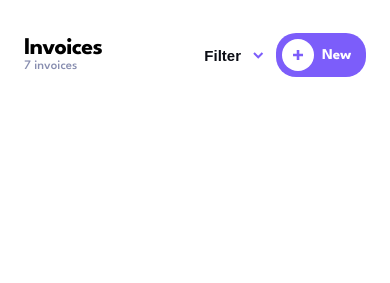
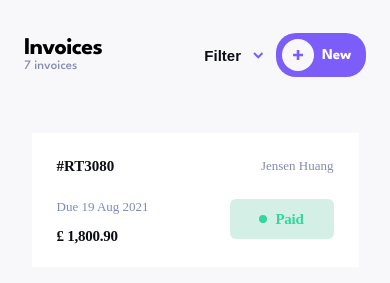
Before and after one commit to TemuriTsutskiridze/invoice-app-team-team-9, a plain HTML site: page index.html in a window 390 px wide. Shown: the part 75-358 px from the top of the page. Drawn offline with Linux system fonts and the light colour scheme.

Commit message:
completed main page for mobile responsive

```diff
--- a/index.html
+++ b/index.html
@@ -4,27 +4,24 @@
     <meta charset="UTF-8" />
     <meta name="viewport" content="width=device-width, initial-scale=1.0" />
     <link rel="stylesheet" href="./shared/header.css" />
-    <link rel="stylesheet" href="./styles.css" />
+    <link rel="stylesheet" href="styles.css" />
     <script src="./script.js" defer></script>
     <title>Document</title>
   </head>
+
   <body>
+
     <header>
-
       <div class="header-div">
          <div class="header-logo">
            <img src="./assets/logo.svg" alt="icon">
          </div>
-
-
           <img class="moon" src="./assets/icon-moon.svg" alt="icon-moon">
           <div class="avatar-cont">
             <img class="avatar" src="./assets/image-avatar.jpg" alt="image-avatar">
           </div>
-
-
-
       </div>
+      <!-- aqamde aris mobail versiis headeris divi, romeli unda gadavitano marcxena mxares tabze da desktopbze -->
 
 <div class="header-main">
   <div class="invoices">
@@ -41,16 +38,31 @@
 
      <p>New</p>
     </div>
+</div>
+    </header>
 
-</div>
+    <main>
+     <div class="invoice1">
+      <div class="code-name">
+        <span>#RT3080</span>
+        <p>Jensen Huang</p>
+      </div>
+      <div class="invoice-secondary-source">
+        <div class="date-price">
+          <span>Due  19 Aug 2021</span>
+          <p>£ 1,800.90</p>
+        </div>
+        <div class="pay-div">
+          <div class="oval-pay">
+            <div class="oval"></div>
+            <p>Paid</p>
+          </div>
+        </div>
+      </div>
 
-
-
-
-
-
-    </header>
-    <main></main>
+     </div>
+<!-- everything about invoices is up -->
+    </main>
     <!-- ინვოისების ჩამონათვალის სტრუქტურა დაწერეთ ამ კომენტარის მაღლა -->
 
     <!-- ინვოისის შექმნის სტრუქტურა დაწერეთ ამ კომენტარის ქვევით -->
--- a/shared/header.css
+++ b/shared/header.css
@@ -12,9 +12,10 @@ header{
     font-family: "League Spartan", sans-serif;
 display: flex;
 flex-direction: column;
-min-height: 100vh;
+background-color: #f8f8fb;
 }
 .header-div{
+    min-width: 37.5rem;
     display: flex;
     flex-direction: row;
     align-items: center;
@@ -79,7 +80,7 @@ margin-right: auto;
 }
 .filter-button{
     border: none;
-    background-color: white;
+    background-color: #f8f8fb;
     font-size: 1.5rem;
     font-weight: bold;
     color: #0c0e16;
@@ -112,7 +113,7 @@ margin-right: auto;
    display: flex;
    align-items: center;
     justify-content:center;
-     background-color: white;
+    background-color: #f8f8fb;
     position: absolute;
     width: 32px;
    height: 32px;
--- a/styles.css
+++ b/styles.css
@@ -1,3 +1,104 @@
+@import url('https://fonts.googleapis.com/css2?family=League+Spartan:wght@100..900&display=swap');
+
+*{
+    margin:0;
+    padding: 0;
+    box-sizing: border-box;
+}
+body{
+    background-color: #f8f8fb;
+    display: flex;
+    flex-direction: column;
+}
+
+
+main{
+    padding: 2.4rem;
+    display: flex;
+    flex-direction: column;
+    align-items: center;
+}
+.invoice1{
+    display: flex;
+    flex-direction: column;
+    padding: 2.45rem;
+    background-color: white;
+    width: 32.7rem;
+    height: 13.4rem;
+    padding: 2.5rem;
+    gap: 2.4rem;
+}
+.invoice1 .code-name{
+    display: flex;
+    flex-direction: row;
+    justify-content: space-between;
+}
+.invoice1 .code-name span{
+    font-size: 1.5rem;
+    font-weight: bold;
+    color: #0c0e16;
+}
+.invoice1 .code-name p{
+    font-size: 1.3rem;
+    font-weight: 500;
+    color: #858bb2;
+}
+.invoice-secondary-source{
+    display: flex;
+    flex-direction: row;
+    justify-content: space-between;
+}
+.invoice1 .invoice-secondary-source span{
+    font-size: 1.3rem;
+    font-weight: 500;
+    color: #7e88c3;
+}
+.invoice1 .invoice-secondary-source .date-price p{
+    font-size: 1.5rem;
+    font-weight: bold;
+    color: #0c0e16;
+    line-height: 1.6;
+    letter-spacing: -0.025rem;
+}
+.invoice1 .date-price{
+    display: flex;
+    flex-direction: column;
+    gap: 0.9rem;
+}
+.invoice1 .pay-div{
+    width: 10.4rem;
+    height: 4rem;
+    border-radius: 6px;
+    background-color: #d4f0e6;
+    display: flex;
+    flex-direction: row;
+    justify-content: center;
+    align-items: center;
+
+}
+.invoice1 .oval{
+    width: 8px;
+    height: 8px;
+    background-color: #33d69f;
+    border-radius: 50%;
+
+}
+.invoice1 .oval-pay{
+    display: flex;
+    flex-direction: row;
+    align-items: center;
+    gap: 0.8rem;
+}
+.invoice1 .oval-pay p{
+    font-size: 1.5rem;
+    font-weight: bold;
+    color:#33d69f;
+    letter-spacing: -0.25px;
+
+}
+
+
+
 /* ინვოისების ჩამონათვალის სტილები დაწერეთ ამ კომენტარის მაღლა  */
 
 /* ინვოისის შექმნის სტილები დაწერეთ ამ კომენტარის ქვევით */
```
Also changed, not shown: 1 other file.
